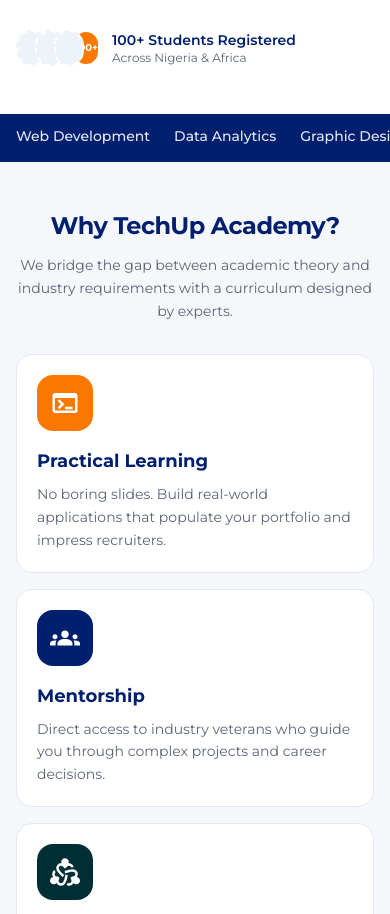
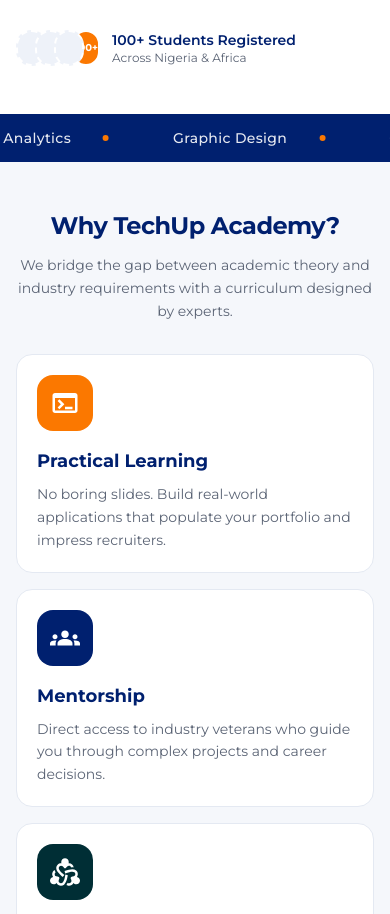
Before and after one commit to Bee-code-tech/techup, a Next.js app: page / in a window 390 px wide. Shown: the part 927-1841 px from the top of the page. Built offline with nearby package versions, Linux system fonts and the light colour scheme; no server answers.

Commit message:
Add home discipline marquee and route scholarship CTA to the page.
Co-authored-by: Cursor <cursoragent@cursor.com>

```diff
--- a/app/globals.css
+++ b/app/globals.css
@@ -77,6 +77,7 @@
   --grid-template-columns-contact: 0.85fr 1.15fr;
   --grid-template-columns-footer: 1.4fr 1fr 1fr 1fr;
   --max-height-mobile-nav: calc(100dvh - 3.5rem);
+  --animate-marquee: marquee 28s linear infinite;
 }
 
 html {
@@ -92,6 +93,15 @@ body {
 ::selection {
   background: color-mix(in srgb, var(--orange) 28%, white);
   color: var(--navy);
+}
+
+@keyframes marquee {
+  from {
+    transform: translateX(0);
+  }
+  to {
+    transform: translateX(-50%);
+  }
 }
 
 @keyframes select-in {
--- a/components/sections/home/DisciplineStrip.tsx
+++ b/components/sections/home/DisciplineStrip.tsx
@@ -1,55 +1,21 @@
-"use client";
-
-import { useRef } from "react";
-import { useGSAP } from "@gsap/react";
-import { Container } from "@/components/layout/Container";
-import { gsap, prefersReducedMotion, registerGsap } from "@/lib/gsap";
 import { disciplines } from "@/lib/site";
 
 export function DisciplineStrip() {
-  const ref = useRef<HTMLDivElement>(null);
-
-  useGSAP(
-    () => {
-      registerGsap();
-      const root = ref.current;
-      if (!root || prefersReducedMotion()) return;
-
-      gsap.fromTo(
-        root.querySelectorAll("[data-strip]"),
-        { opacity: 0, y: 10 },
-        {
-          opacity: 1,
-          y: 0,
-          duration: 0.5,
-          stagger: 0.06,
-          ease: "power2.out",
-          scrollTrigger: {
-            trigger: root,
-            start: "top 95%",
-            toggleActions: "play none none none",
-          },
-        },
-      );
-    },
-    { scope: ref },
-  );
+  const items = [...disciplines, ...disciplines];
 
   return (
-    <div ref={ref} className="bg-navy">
-      <Container className="py-3 sm:py-4">
-        <div className="-mx-4 flex gap-6 overflow-x-auto px-4 pb-1 text-sm font-medium whitespace-nowrap text-white/90 scrollbar-none sm:mx-0 sm:flex-wrap sm:justify-between sm:gap-x-6 sm:gap-y-3 sm:overflow-visible sm:px-0 sm:pb-0 sm:whitespace-normal md:text-sm-plus">
-          {disciplines.map((item) => (
+    <div className="overflow-hidden bg-navy">
+      <div className="flex w-max animate-marquee py-3.5 hover:[animation-play-state:paused] motion-reduce:w-full motion-reduce:animate-none motion-reduce:flex-wrap motion-reduce:justify-center">
+        {items.map((item, index) => (
           <span
-              key={item}
-              data-strip
-              className="shrink-0 sm:min-w-28 sm:text-center"
+            key={`${item}-${index}`}
+            className="flex shrink-0 items-center gap-8 px-8 text-sm font-medium tracking-wide text-white/90 sm:text-sm-plus"
           >
             {item}
+            <span className="size-1.5 rounded-full bg-orange" aria-hidden="true" />
           </span>
         ))}
       </div>
-      </Container>
     </div>
   );
 }
--- a/components/sections/home/HomeHero.tsx
+++ b/components/sections/home/HomeHero.tsx
@@ -5,7 +5,6 @@ import { HeroIntro } from "@/components/motion/HeroIntro";
 import { Badge } from "@/components/ui/Badge";
 import { Button } from "@/components/ui/Button";
 import { MediaBox } from "@/components/ui/MediaBox";
-import { site } from "@/lib/site";
 
 function SuccessStoryIcon() {
   return (
@@ -60,13 +59,7 @@ export function HomeHero() {
             data-hero
             className="mt-7 flex flex-col gap-3 sm:mt-8 sm:flex-row sm:flex-wrap"
           >
-            <Button
-              href={site.scholarshipFormUrl}
-              target="_blank"
-              rel="noopener noreferrer"
-              size="lg"
-              className="w-full sm:w-auto"
-            >
+            <Button href="/scholarship" size="lg" className="w-full sm:w-auto">
               Apply For Scholarship
             </Button>
             <Button
```
Lines whose indentation alone changed are shown as unchanged.
